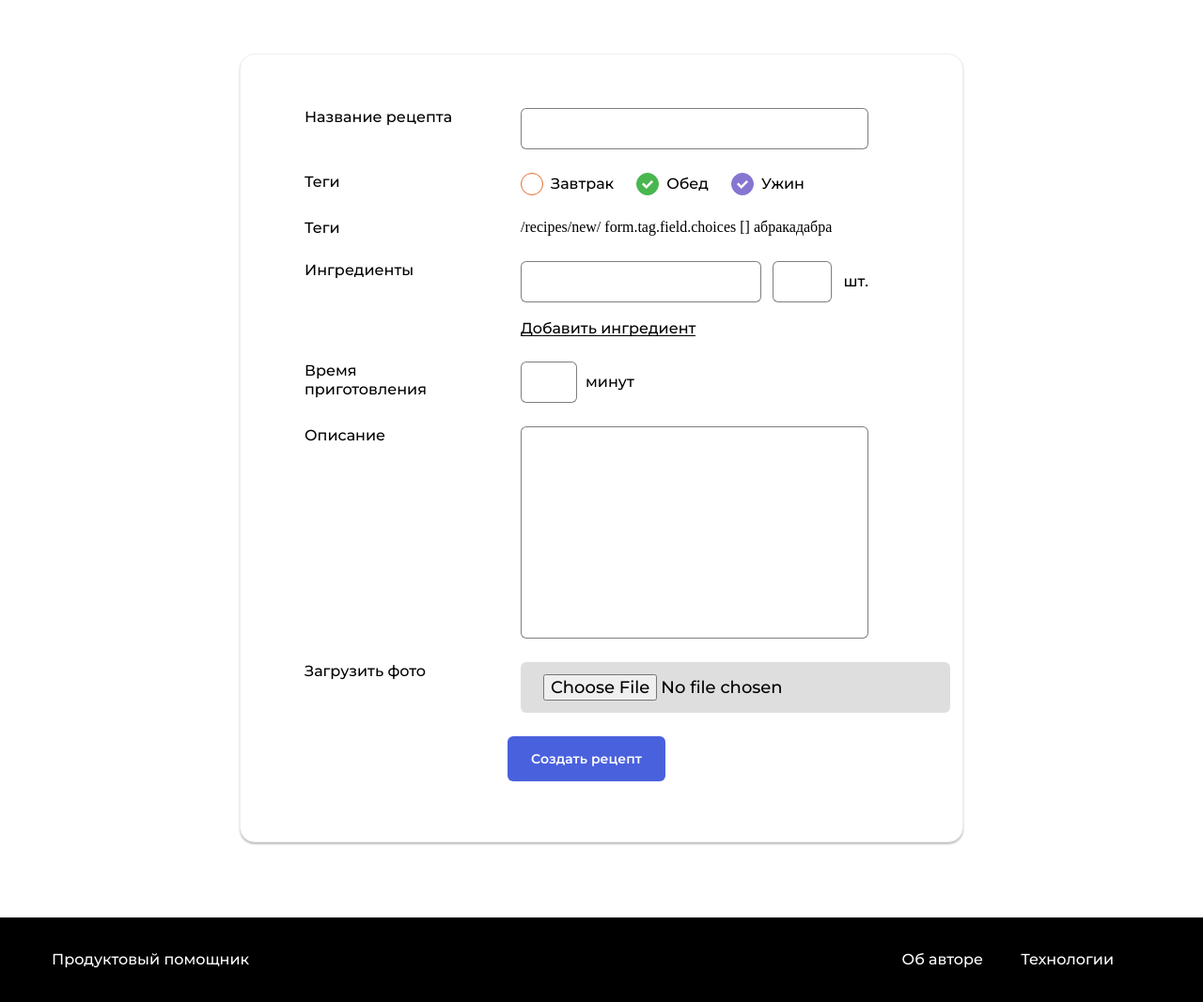
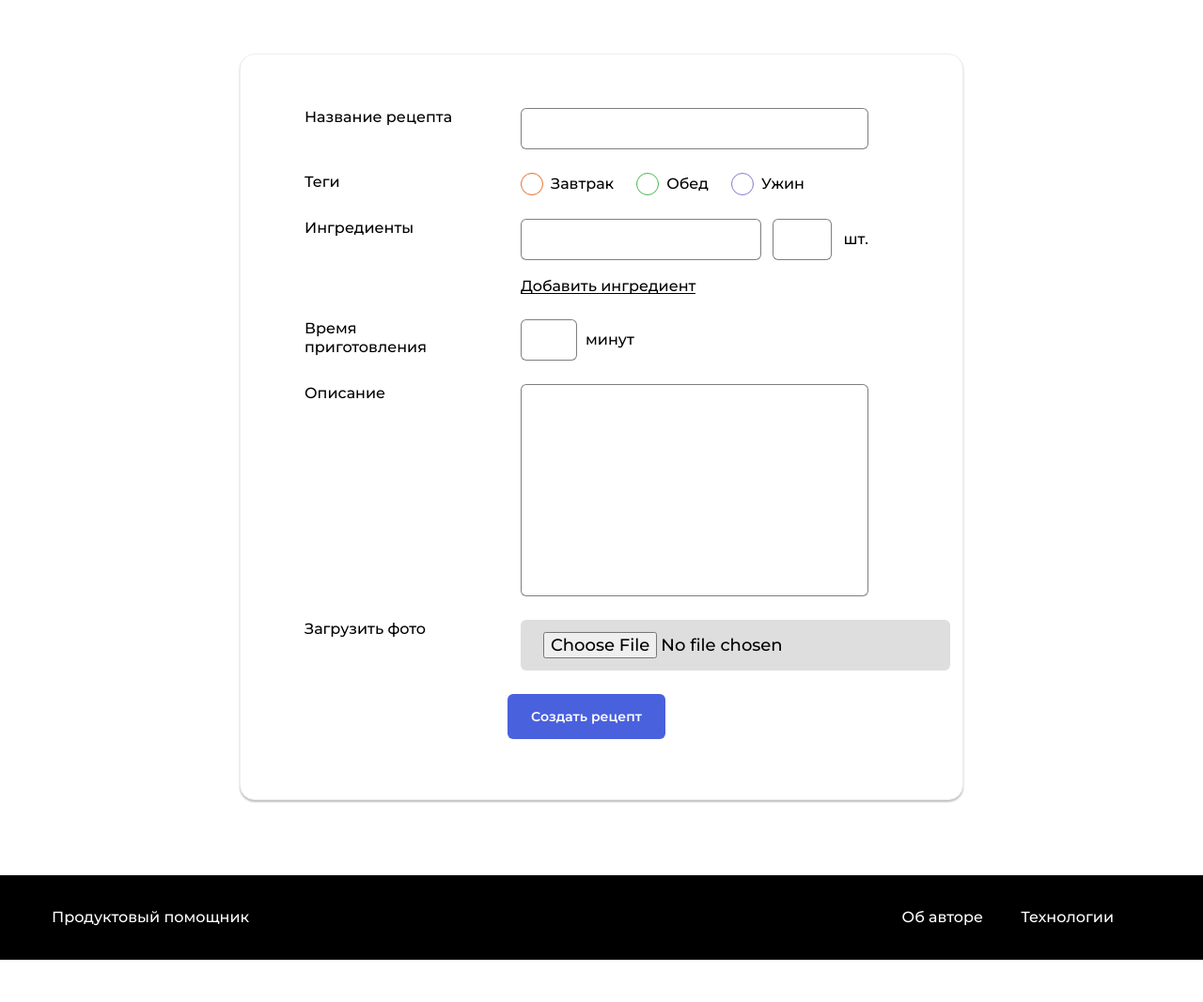
Before and after one commit to fattybobcat/foodgram-project, a Django app: page /recipes/new/ in a window 1280 px wide. Shown: the part 201-1268 px from the top of the page at 94% size. After the commit the page ends 1223 px from the top, so only its background shows below. Run offline with Django 3.2, Linux system fonts and the light colour scheme; data that the repository does not hold is empty; some libraries are stand-ins or nearby versions.

Commit message:
add tags

```diff
--- a/foodgram/settings.py
+++ b/foodgram/settings.py
@@ -51,6 +51,7 @@ INSTALLED_APPS = [
     'django.contrib.flatpages',
     'api',
     'django_filters',
+    'multiselectfield',
 ]
 
 MIDDLEWARE = [
--- a/recipes/form.py
+++ b/recipes/form.py
@@ -1,9 +1,14 @@
 from django import forms
-from .models import Recipe
+from .models import Recipe, Tags
+
+TAGS = (("breakfast", ("Завтрак", "orange")),
+               ("lunch", ("Обед", "green")),
+               ("dinner", ("Ужин", "purple")))
 
 class RecipeForm(forms.ModelForm):
-   # tags = ModelMultipleChoiceField(queryset=Tag.objects.all())
-
+    #tags = ModelMultipleChoiceField(queryset=Tag.objects.all())
+   # tags = forms.ModelMultipleChoiceField(widget=forms.CheckboxSelectMultiple, choices=TAGS)
+   #p4_rasters = forms.MultipleChoiceField(widget=forms.CheckboxSelectMultiple, choices=MP4_CHOICES)
     class Meta:
         model = Recipe
         fields = ["title", "tags", "time", "description", "image"]
--- a/recipes/models.py
+++ b/recipes/models.py
@@ -1,6 +1,6 @@
 from django.db import models
 from django.contrib.auth import get_user_model
-#from multiselectfield import MultiSelectField
+from multiselectfield import MultiSelectField
 # Create your models here.
 
 User = get_user_model()
@@ -10,9 +10,6 @@ TAGS = (("breakfast", "Завтрак"),
                ("lunch", "Обед"),
                ("dinner", "Ужин"))
 
-TAGS_C = ("breakfast",
-          "lunch",
-          "dinner",)
 TAG_CHOICES = [
         ('breakfast', 'Завтрак'),
         ('lunch', 'Обед'),
@@ -24,6 +21,10 @@ tag_options = {
         'lunch': ['green', 'Обед'],
         'dinner': ['purple', 'Ужин']
     }
+
+TAGS_A = (("breakfast", ("Завтрак", "orange")),
+               ("lunch", ("Обед", "green")),
+               ("dinner", ("Ужин", "purple")))
 
 class Tags(models.Model):
     tag_options = {
@@ -53,15 +54,16 @@ class Tags(models.Model):
     @property
     def name(self):
         return self.tag_options[self.title][1]
-# class Tag(models.Model):
-#     title = models.CharField(max_length=20,
-#                              #choices=TAGS,
-#                              )
-#    # color = models.CharField(max_length=255)
-#     value = models.CharField(max_length=3)
-#
-#     def __str__(self):
-#         return self.title
+
+class Tag(models.Model):
+     title = models.CharField(max_length=255,
+                             #choices=TAGS,
+                              )
+     color = models.CharField(max_length=255)
+     value = models.CharField(max_length=255)
+
+     def __str__(self):
+         return self.title
 
 
 class Ingredient(models.Model):
@@ -120,9 +122,11 @@ class Recipe(models.Model):
                               null=True,
                               verbose_name="Изображение",
                               )
-    tags = models.ManyToManyField(Tags,
-                                 related_name="tags",
-                                 verbose_name=("Тег"))
+    tags = MultiSelectField(choices=TAG_CHOICES, blank=True,
+                            null=True, verbose_name="Теги")
+    # tags = models.ManyToManyField(Tag,
+    #                              related_name="tags",
+    #                              verbose_name=("Тег"))
 
     time = models.PositiveIntegerField(verbose_name="Время приготовления")
     ingredients = models.ManyToManyField(Ingredient,
--- a/recipes/templates/formRecipe.html
+++ b/recipes/templates/formRecipe.html
@@ -27,63 +27,34 @@
 
             </div>
 
+
             <div class="form__group">
             <p class="form__label">Теги</p>
             <div class="form__field-group">
                 <div class="tags">
                     <div class="tags__item">
-                            <input type="checkbox" name="breakfast" id="id_breakfast" class="tags__checkbox tags__checkbox_style_orange" {% if is_breakfast %}checked{% endif %}>
+                        <input type="checkbox" name="tags" value="breakfast" id="id_breakfast"
+                            class="tags__checkbox tags__checkbox_style_orange" {% if is_breakfast %}checked{% endif %}>
                         <label for="id_breakfast" class="tags__label">Завтрак</label>
                     </div>
                     <div class="tags__item">
-                            <input type="checkbox" name="lunch" id="id_lunch" class="tags__checkbox tags__checkbox_style_green" checked>
+                        <input type="checkbox" name="tags" value="lunch" id="id_lunch"
+                            class="tags__checkbox tags__checkbox_style_green" {% if is_lunch %}checked{% endif %}>
                         <label for="id_lunch" class="tags__label">Обед</label>
                     </div>
                     <div class="tags__item">
-                            <input type="checkbox" name="dinner" id="id_dinner" class="tags__checkbox tags__checkbox_style_purple" checked>
+                        <input type="checkbox" name="tags" value="dinner" id="id_dinner"
+                            class="tags__checkbox tags__checkbox_style_purple" {% if is_dinner %}checked{% endif %}>
                         <label for="id_dinner" class="tags__label">Ужин</label>
                     </div>
                 </div>
-                    <span class="form__error"></span>
+                <span class="form__error">{{ form.tags.errors }}</span>
             </div>
         </div>
 
 
 
 
-            <div class="form__group">
-                <p class="form__label">Теги</p>
-                <div class="form__field-group">
-                    <div class="tags">
-                        {{ request.path }}
-                        {{ tag }}
-                        form.tag.field.choices
-                        {{ form.tags.data }}
-                        абракадабра
-                        {% for tag_choice, tag_title in form.tags.field.choices %}
-                            tag_choice {{ tag_choice  }}
-                            tag_title {{ tag_title  }}
-                        <div class="tags__item">
-                            {{ tags }}
-                            {{ tag_choice.data }}
-                            {{ tag_choice.instance.name  }}
-                            {{ tag_title.id_for_label }}
-                            {{ tag_title.instance  }}
-                            {{ tag_title.data }}
-                            {{ tag_title.color }}
-                            <div class="tags__item">
-                                <input type="checkbox" name="tag" value ="{{ cc.instance.pk }}" id="id_{{ cc.instance.name }}" class="tags__checkbox tags__checkbox_style_{{ checkbox.instance.color }}">
-                                <label for="id_{{ cc.instance.name }}" class="tags__label">{{ cc.value }}</label>
-                                     {{ choice.choices }}
-                                    {{ choice.tags.name }}
-                            </div>
-
-                        </div>
-                        {% endfor %}
-                    </div>
-                    <span class="form__error"></span>
-                </div>
-            </div>
 
             <div class="form__group">
                 <label for="nameIngredient" class="form__label">Ингредиенты</label>
--- a/recipes/views.py
+++ b/recipes/views.py
@@ -63,7 +63,7 @@ def new_recipe(request):
     #print(ingredients_names)
     #print(ingredients_values)
     print("Table")
-    print(form.as_table())
+   # print(form.as_table())
     print(form.instance)
     if request.method == "POST":
         print("!NO!")
--- a/requirements.txt
+++ b/requirements.txt
@@ -31,3 +31,4 @@ psycopg2-binary==2.8.5
 pytz==2020.1
 flake8
 python-dotenv
+django-multiselectfield==0.1.12
```
Also changed, not shown: recipes/migrations/0001_initial.py, recipes/migrations/0002_auto_20210219_2356.py (added), recipes/migrations/0003_auto_20210219_2358.py (added), recipes/migrations/0004_auto_20210220_0002.py (added), users/migrations/0001_initial.py. Lines whose indentation alone changed are shown as unchanged.
